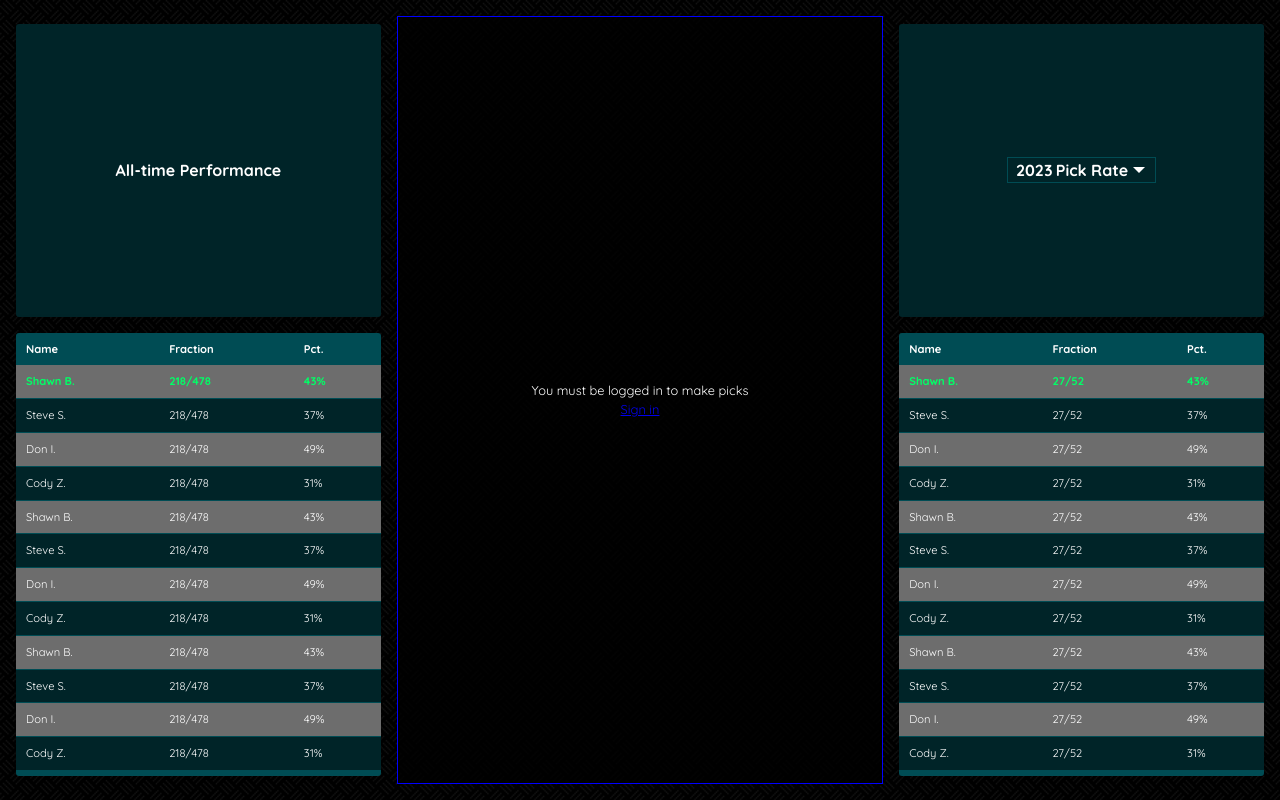
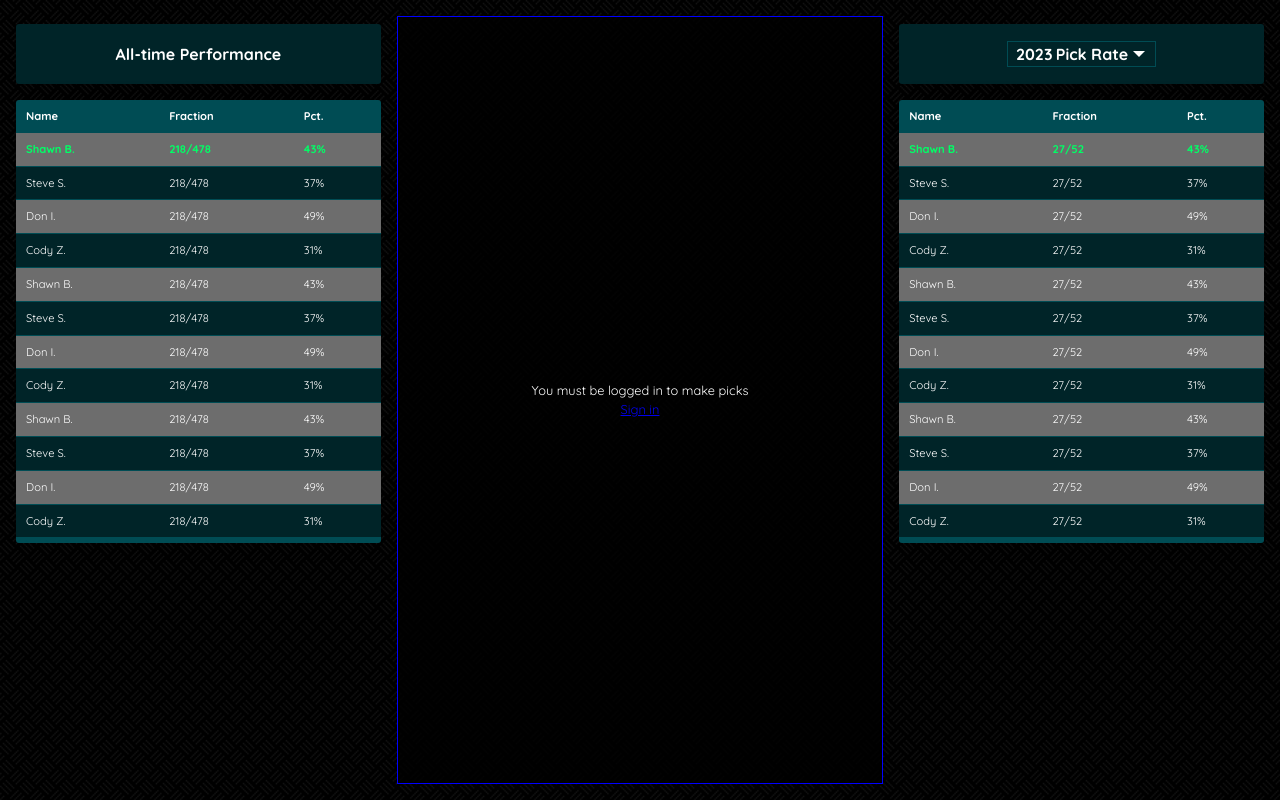
Before and after one commit to sballay8734/mern-league-website, a React (Vite) app in the folder client/: page /picks in a window 1280 px wide. Built offline with nearby package versions, Linux system fonts and the light colour scheme; no server answers.

Commit message:
Set max height on pick rate headers

```diff
--- a/client/src/pages/PicksPage/PicksPage.scss
+++ b/client/src/pages/PicksPage/PicksPage.scss
@@ -23,6 +23,7 @@
       justify-content: center;
       border-radius: 3px;
       height: 100%;
+      max-height: 60px;
       font-weight: bold;
       gap: 0.2rem;
       .years {
```
